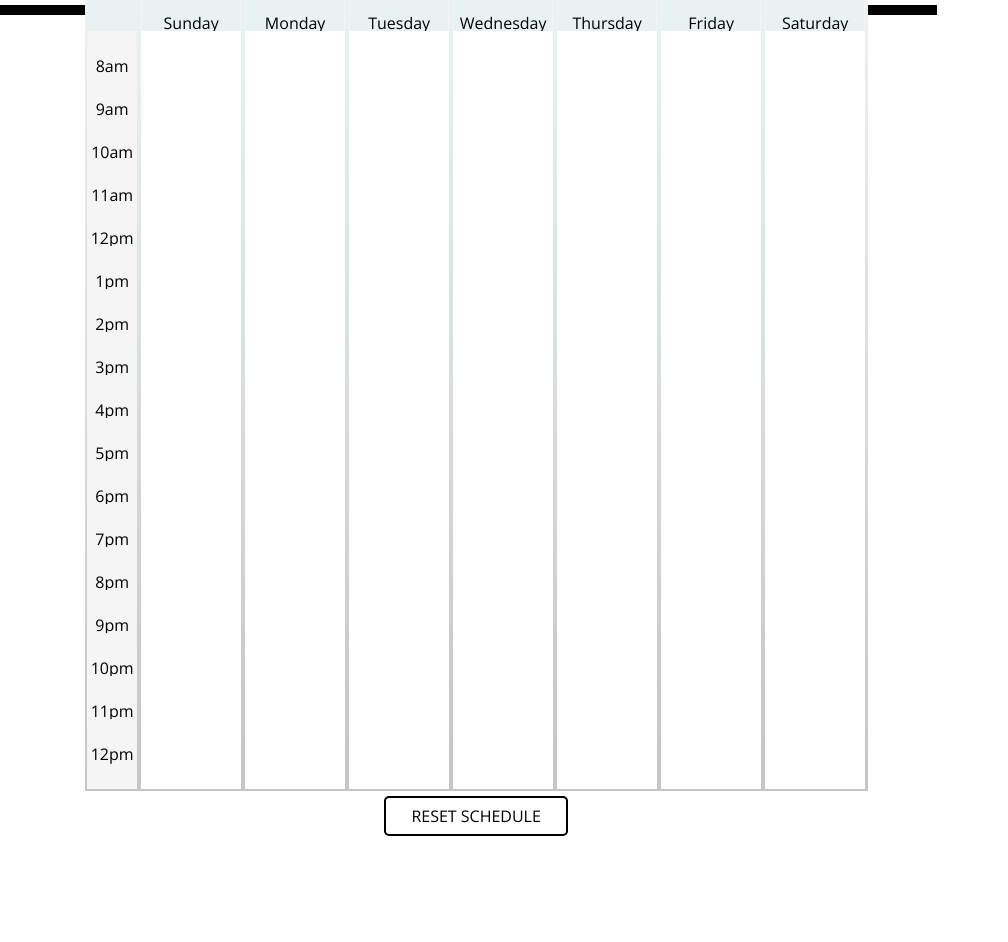
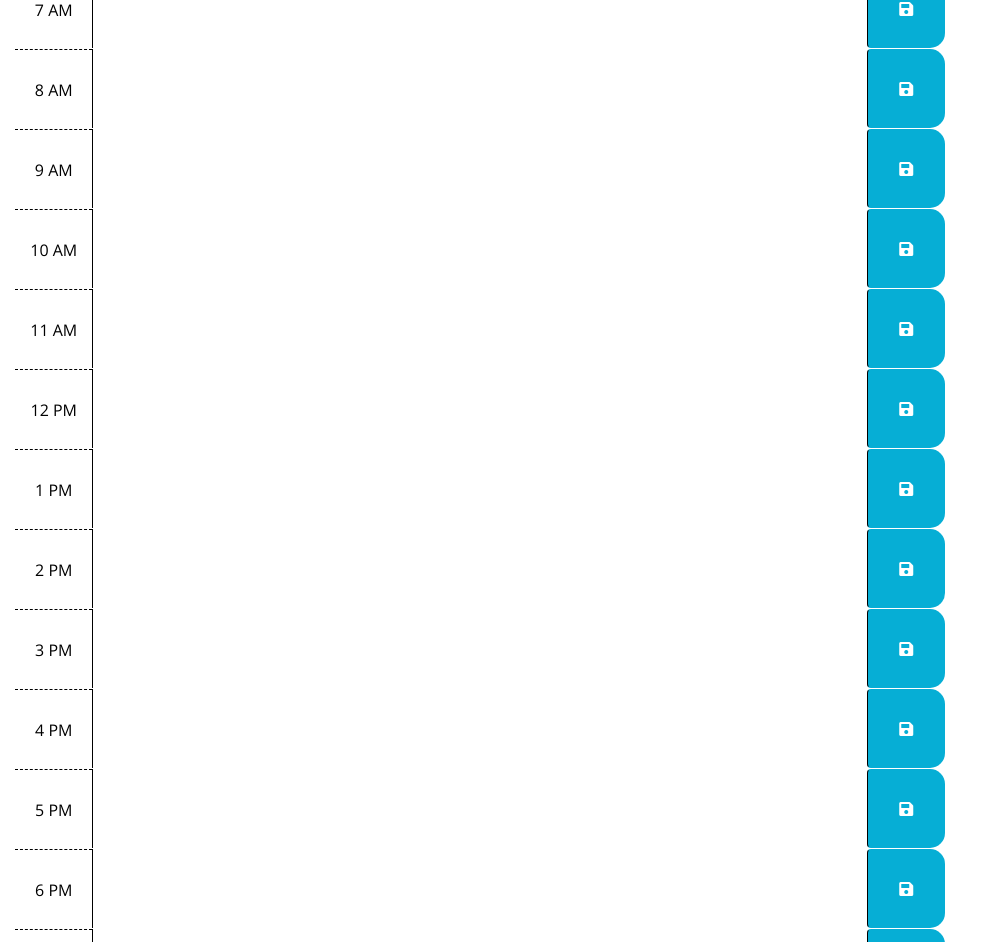
Before and after one commit to santanam23/Work-Day-Schedule, a plain HTML site: page index.html in a window 1280 px wide. Shown: the part 162-1104 px from the top of the page, without its empty margins (0-1008 px from the left). Before the commit the page ends 998 px from the top, so only its background shows below. Drawn offline with nearby package versions, Linux system fonts and the light colour scheme.

Commit message:
created the index for schedule.

```diff
--- a/assets/css/style.css
+++ b/assets/css/style.css
@@ -1,16 +1,7 @@
-@import url('https://fonts.googleapis.com/css2?family=Ubuntu:wght@300;400&display=swap');
-
-*{
-    box-sizing: border-box;
-    margin: -15.5px;
-}
-
-body{
+body {
     font-family: 'Open Sans', sans-serif;
-  font-size: 1em;
-  font-weight: 300;
+    font-size: 16px;
     line-height: 1;
-  position: relative;
   }
 
   textarea{
@@ -21,168 +12,60 @@ textarea{
     border-left: 1px solid black;
     padding: 10px;
   }
-.container{
-    height: 100vh;
-    width: 100%;
-    display: flex;
-    flex-direction: column;
-    justify-content: center;
-    align-items: center;
-}
-.header {
+
+  .jumbotron {
     text-align: center;
     background-color: transparent;
     color: black;
     border-radius: 0;
     border-bottom: 10px solid black;
-  width: 100%;
-  padding: 1.75em 0;
-  display: block;
-}
-h1 {
-  text-align: center;
   }
 
-h1,h3{
-    margin-bottom: 20px;
+  .description{
+    white-space: pre-wrap;
   }
 
-/* TASKS CONTAINER */
-.task_container{
-    display: flex;
-    margin-bottom: 3rem;
-    background-color: greenyellow;
-    padding: 10px;
+  .time-block{
+    text-align: center;
+    border-radius: 15px;
   }
 
-.task_container .task_name{
-    padding: 10px;
-    margin: 0 10px;
-    border-radius: 5px;
-    cursor: pointer;
+  .row {
+    white-space: pre-wrap;
+    height: 80px;
+    border-top: 1px solid white;;
   }
 
-.task_name.selected{
-    box-shadow:0px 0px 0px 2px black inset;
+  .hour {
+    background-color: #ffffff;
+    color: #000000;
+    border-top: 1px dashed #000000;
   }
 
-#deselect{
-    background-color: #1d3557;
+  .past {
+    background-color: #d3d3d3;
     color: white;
   }
 
-
-/* SCHEDULE DESIGN */
-.schedule_container{
-    background: linear-gradient(#ebf4f5, #c5c5c5);
-    display: flex;
-    flex-direction: column;
-    padding: 1rem;
+  .present {
+    background-color: #ff6961;
+    color: white;
   }
 
-.days_container{
-    display: flex;
+  .future {
+    background-color: #77dd77;
+    color: white;
   }
 
-.corner{
-    width: 50px;
-    height: 70px;
-    margin: 2px;
+  .saveBtn {
+    border-left: 1px solid black;
+    border-top-right-radius: 15px;
+    border-bottom-right-radius: 15px;
+    background-color: #06AED5;
+    color: white;
   }
 
-.day{
-    width: 100px;
-    border: solid 1px whitesmoke;
-    color: black;
-    display: flex;
-    justify-content: center;
-    align-items: center;
-    margin: 2px;
+  .saveBtn i:hover {
+    font-size: 20px;
+    transition: all .3s ease-in-out;
   }
-
-.part_day{
-    display: flex;
-}
-
-.time{
-    width: 50px;
-    height: 70px;
-    color: black;
-    background-color: whitesmoke;
-    text-align: center;
-    display: flex;
-    justify-content: center;
-    align-items: center;
-    margin: 2px;
-}
-
-.task{
-    background-color: white;
-    height: 70px;
-    width: 100px;
-    margin: 2px;
-    cursor: pointer;
-    display: flex;
-    justify-content: center;
-    align-items: center;
-    font-size: 2rem;
-    color: black;
-}
-
-/* Reset Button */
-.deleteBtn{
-    padding: 10px 25px;
-    margin-top: 20px;
-    border: none;
-    background-color: white;
-    border: solid 2px black;
-    border-radius: 5px;
-    cursor: pointer;
-    text-transform: uppercase;
-    outline: none;
-}
-
-.deleteBtn:hover{
-    background-color: #eee;
-}
-
-/* Pop up */
-.pop-up_container{
-    position: absolute;
-    top: 0;
-    left: 0;
-    z-index: 99;
-    height: 100%;
-    width: 100%;
-    background-color: rgba(0, 0, 0, 0.5);
-    display: none;
-    justify-content: center;
-    align-items: center;
-}
-
-.pop-up{
-    width: 300px;
-    height: 130px;
-    display: flex;
-    flex-direction: column;
-    justify-content: space-between;
-    align-items: center;
-    background-color: #00b4d8;
-    padding: 15px;
-    text-align: center;
-    border-radius: 5px;
-}
-
-.btn_container{
-    display: flex;
-    justify-content: space-between;
-    align-items: center;
-}
-
-.btn_answer{
-    margin: 0 20px;
-    background-color: white;
-    padding: 10px;
-    border-radius: 5px;
-    cursor: pointer;
-}
--- a/index.html
+++ b/index.html
@@ -29,205 +29,162 @@
       <p id="currentDay" class="lead"></p>
     </header>
     <div class="container">
-      <h1>Day Of The Week</h1>
-      <div class="schedule_container">
-        <div class="days_container">
-            <span class="corner"></span>
-            <div class="day">Sunday</div>
-            <div class="day">Monday</div>
-            <div class="day">Tuesday</div>
-            <div class="day">Wednesday</div>
-            <div class="day">Thursday</div>
-            <div class="day">Friday</div>
-            <div class="day">Saturday</div>
+
+      <!-- Timeblocks start here -->
+
+      <div id="7AM" class="row time-block">
+        <div class="col-md-1 hour">
+            7 AM
         </div>
-        <div class="part_day">
-            <span class="time">8am</span>
-            <div class="task"></div>
-            <div class="task"></div>
-            <div class="task"></div>
-            <div class="task"></div>
-            <div class="task"></div>
-            <div class="task"></div>
-            <div class="task"></div>
+        <textarea class="col-md-10 description">
+        </textarea>
+        <button class="btn saveBtn col-md-1"><i class="fas fa-save"></i></button>
+    </div>
+      <div id="8AM" class="row time-block">
+              <div class="col-md-1 hour">
+                  8 AM
+              </div>
+              <textarea class="col-md-10 description">
+              </textarea>
+              <button class="btn saveBtn col-md-1"><i class="fas fa-save"></i></button>
+          </div>
+
+      <div id="9AM" class="row time-block">
+              <div class="col-md-1 hour">
+                  9 AM
+              </div>
+              <textarea class="col-md-10 description">
+              </textarea>
+              <button class="btn saveBtn col-md-1"><i class="fas fa-save"></i></button>
+          </div>
+
+      <div id="10AM" class="row time-block">
+              <div class="col-md-1 hour">
+                  10 AM
+              </div>
+              <textarea class="col-md-10 description">
+              </textarea>
+              <button class="btn saveBtn col-md-1"><i class="fas fa-save"></i></button>
+          </div>
+
+      <div id="11AM" class="row time-block">
+              <div class="col-md-1 hour">
+                  11 AM
+              </div>
+              <textarea class="col-md-10 description">
+              </textarea>
+              <button class="btn saveBtn col-md-1"><i class="fas fa-save"></i></button>
+          </div>
+
+      <div id="12PM" class="row time-block">
+              <div class="col-md-1 hour">
+                  12 PM
+              </div>
+              <textarea class="col-md-10 description">
+              </textarea>
+              <button class="btn saveBtn col-md-1"><i class="fas fa-save"></i></button>
+          </div>
+
+      <div id="1PM" class="row time-block">
+              <div class="col-md-1 hour">
+                  1 PM
+              </div>
+              <textarea class="col-md-10 description">
+              </textarea>
+              <button class="btn saveBtn col-md-1"><i class="fas fa-save"></i></button>
+          </div>
+
+      <div id="2PM" class="row time-block">
+              <div class="col-md-1 hour">
+                  2 PM
+              </div>
+              <textarea class="col-md-10 description">
+              </textarea>
+              <button class="btn saveBtn col-md-1"><i class="fas fa-save"></i></button>
+          </div>
+
+      <div id="3PM" class="row time-block">
+              <div class="col-md-1 hour">
+                  3 PM
+              </div>
+              <textarea class="col-md-10 description">
+              </textarea>
+              <button class="btn saveBtn col-md-1"><i class="fas fa-save"></i></button>
+          </div>
+
+      <div id="4PM" class="row time-block">
+              <div class="col-md-1 hour">
+                  4 PM
+              </div>
+              <textarea class="col-md-10 description">
+              </textarea>
+              <button class="btn saveBtn col-md-1"><i class="fas fa-save"></i></button>
+          </div>
+
+      <div id="5PM" class="row time-block">
+              <div class="col-md-1 hour">
+                  5 PM
+              </div>
+              <textarea class="col-md-10 description">
+              </textarea>
+              <button class="btn saveBtn col-md-1"><i class="fas fa-save"></i></button>
+          </div>
+
+          <div id="6PM" class="row time-block">
+            <div class="col-md-1 hour">
+                6 PM
+            </div>
+            <textarea class="col-md-10 description">
+            </textarea>
+            <button class="btn saveBtn col-md-1"><i class="fas fa-save"></i></button>
         </div>
-        <div class="part_day">
-          <span class="time">9am</span>
-            <div class="task"></div>
-            <div class="task"></div>
-            <div class="task"></div>
-            <div class="task"></div>
-            <div class="task"></div>
-            <div class="task"></div>
-            <div class="task"></div>
+
+    <div id="7PM" class="row time-block">
+            <div class="col-md-1 hour">
+                7 PM
+            </div>
+            <textarea class="col-md-10 description">
+            </textarea>
+            <button class="btn saveBtn col-md-1"><i class="fas fa-save"></i></button>
         </div>
-        <div class="part_day">
-            <span class="time">10am</span>
-            <div class="task"></div>
-            <div class="task"></div>
-            <div class="task"></div>
-            <div class="task"></div>
-            <div class="task"></div>
-            <div class="task"></div>
-            <div class="task"></div>
+
+    <div id="8PM" class="row time-block">
+            <div class="col-md-1 hour">
+                8 PM
+            </div>
+            <textarea class="col-md-10 description">
+            </textarea>
+            <button class="btn saveBtn col-md-1"><i class="fas fa-save"></i></button>
         </div>
-        <div class="part_day">
-            <span class="time">11am</span>
-            <div class="task"></div>
-            <div class="task"></div>
-            <div class="task"></div>
-            <div class="task"></div>
-            <div class="task"></div>
-            <div class="task"></div>
-            <div class="task"></div>
-        </div>
-        <div class="part_day">
-            <span class="time">12pm</span>
-            <div class="task"></div>
-            <div class="task"></div>
-            <div class="task"></div>
-            <div class="task"></div>
-            <div class="task"></div>
-            <div class="task"></div>
-            <div class="task"></div>
-        </div>
-        <div class="part_day">
-          <span class="time">1pm</span>
-          <div class="task"></div>
-          <div class="task"></div>
-          <div class="task"></div>
-          <div class="task"></div>
-          <div class="task"></div>
-          <div class="task"></div>
-          <div class="task"></div>
+
+        <div id="9PM" class="row time-block">
+          <div class="col-md-1 hour">
+              9 PM
+          </div>
+          <textarea class="col-md-10 description">
+          </textarea>
+          <button class="btn saveBtn col-md-1"><i class="fas fa-save"></i></button>
       </div>
-      <div class="part_day">
-        <span class="time">2pm</span>
-          <div class="task"></div>
-          <div class="task"></div>
-          <div class="task"></div>
-          <div class="task"></div>
-          <div class="task"></div>
-          <div class="task"></div>
-          <div class="task"></div>
-      </div>
-      <div class="part_day">
-          <span class="time">3pm</span>
-          <div class="task"></div>
-          <div class="task"></div>
-          <div class="task"></div>
-          <div class="task"></div>
-          <div class="task"></div>
-          <div class="task"></div>
-          <div class="task"></div>
-      </div>
-      <div class="part_day">
-          <span class="time">4pm</span>
-          <div class="task"></div>
-          <div class="task"></div>
-          <div class="task"></div>
-          <div class="task"></div>
-          <div class="task"></div>
-          <div class="task"></div>
-          <div class="task"></div>
-      </div>
-      <div class="part_day">
-          <span class="time">5pm</span>
-          <div class="task"></div>
-          <div class="task"></div>
-          <div class="task"></div>
-          <div class="task"></div>
-          <div class="task"></div>
-          <div class="task"></div>
-          <div class="task"></div>
-      </div>
-      <div class="part_day">
-        <span class="time">6pm</span>
-        <div class="task"></div>
-        <div class="task"></div>
-        <div class="task"></div>
-        <div class="task"></div>
-        <div class="task"></div>
-        <div class="task"></div>
-        <div class="task"></div>
+
+      <div id="10PM" class="row time-block">
+              <div class="col-md-1 hour">
+                  10 PM
+              </div>
+              <textarea class="col-md-10 description">
+              </textarea>
+              <button class="btn saveBtn col-md-1"><i class="fas fa-save"></i></button>
+          </div>
+
+      <div id="11PM" class="row time-block">
+              <div class="col-md-1 hour">
+                11 PM
+              </div>
+              <textarea class="col-md-10 description">
+              </textarea>
+              <button class="btn saveBtn col-md-1"><i class="fas fa-save"></i></button>
+          </div>
+
     </div>
-    <div class="part_day">
-      <span class="time">7pm</span>
-        <div class="task"></div>
-        <div class="task"></div>
-        <div class="task"></div>
-        <div class="task"></div>
-        <div class="task"></div>
-        <div class="task"></div>
-        <div class="task"></div>
-    </div>
-    <div class="part_day">
-        <span class="time">8pm</span>
-        <div class="task"></div>
-        <div class="task"></div>
-        <div class="task"></div>
-        <div class="task"></div>
-        <div class="task"></div>
-        <div class="task"></div>
-        <div class="task"></div>
-    </div>
-    <div class="part_day">
-        <span class="time">9pm</span>
-        <div class="task"></div>
-        <div class="task"></div>
-        <div class="task"></div>
-        <div class="task"></div>
-        <div class="task"></div>
-        <div class="task"></div>
-        <div class="task"></div>
-    </div>
-    <div class="part_day">
-        <span class="time">10pm</span>
-        <div class="task"></div>
-        <div class="task"></div>
-        <div class="task"></div>
-        <div class="task"></div>
-        <div class="task"></div>
-        <div class="task"></div>
-        <div class="task"></div>
-    </div>
-    <div class="part_day">
-      <span class="time">11pm</span>
-      <div class="task"></div>
-      <div class="task"></div>
-      <div class="task"></div>
-      <div class="task"></div>
-      <div class="task"></div>
-      <div class="task"></div>
-      <div class="task"></div>
-  </div>
-  <div class="part_day">
-      <span class="time">12pm</span>
-      <div class="task"></div>
-      <div class="task"></div>
-      <div class="task"></div>
-      <div class="task"></div>
-      <div class="task"></div>
-      <div class="task"></div>
-      <div class="task"></div>
-  </div>
-  </div>
-
-    <button class="deleteBtn">Reset Schedule</button>
-
-    <div class="pop-up_container">
-        <div class="pop-up">
-            <h4>Are you sure you want to delete all the tasks from your schedule?</h4>
-            <div class="btn_container">
-                <div class="btn_answer" id="btn_yes">YES</div>
-                <div class="btn_answer" id="btn_no">NO</div>
-            </div>
-        </div>
-    </div>
-
-</div>
-      <!-- Timeblocks go here -->
-</div>
 
     <script src="https://code.jquery.com/jquery-3.4.1.min.js"></script>
     <script src="https://cdnjs.cloudflare.com/ajax/libs/moment.js/2.24.0/moment.min.js"></script>
```
Also changed, not shown: lib/moment.js (deleted, +0 -71 lines). Lines whose indentation alone changed are shown as unchanged.
